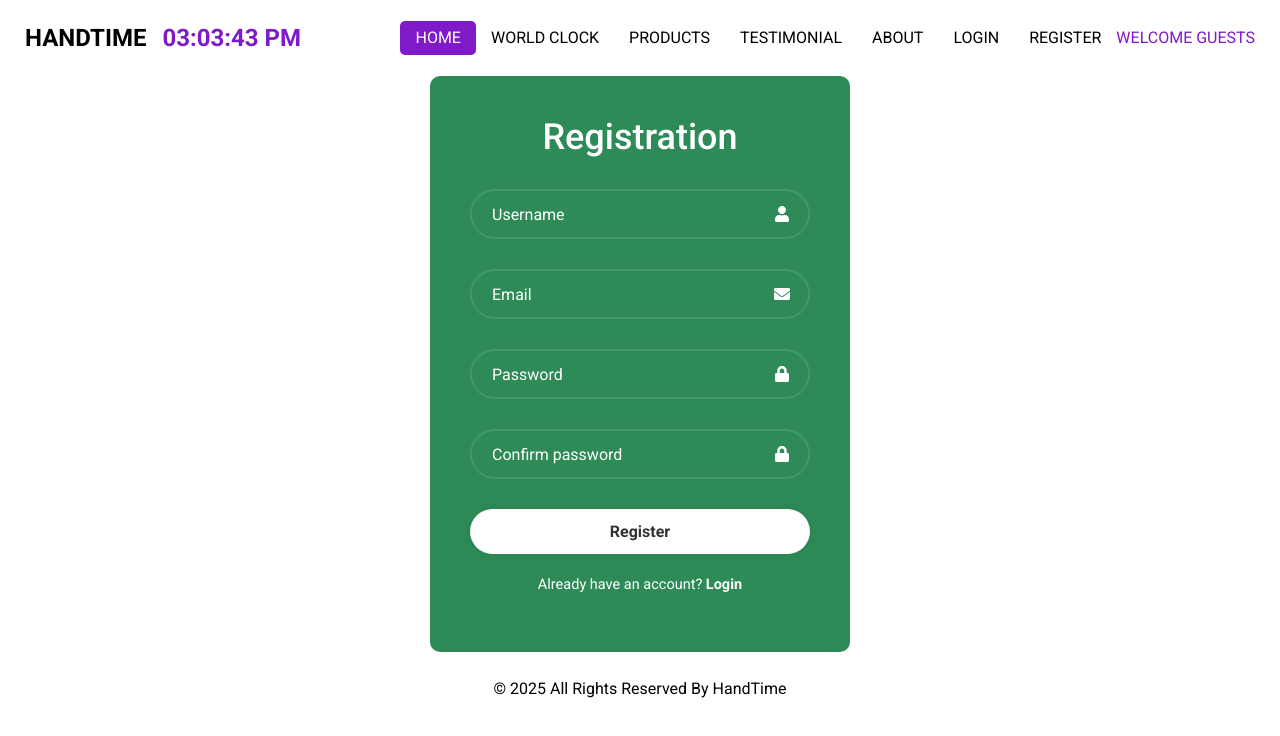
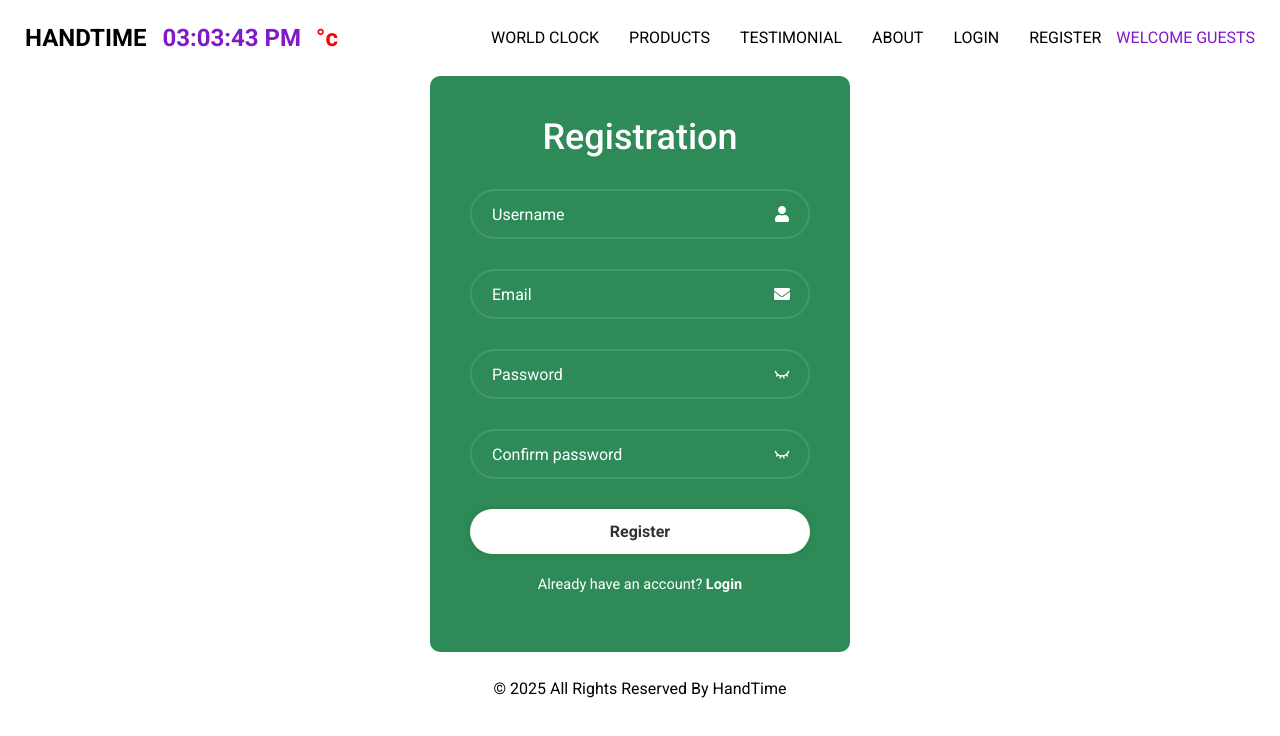
Before and after one commit to victornedelchev/handtime, a React (Vite) app in the folder client/: page /register in a window 1280 px wide. Shown: the top 736 px of the page. Built offline with nearby package versions, Linux system fonts and the light colour scheme; no server answers.

Commit message:
Add Weather component

```diff
--- a/client/src/components/header/Header.jsx
+++ b/client/src/components/header/Header.jsx
@@ -4,6 +4,7 @@ import { Link } from "react-router-dom";
 
 import { AuthContext } from "../../contexts/authContext";
 import DigitalClock from "../digitalClock/DigitalClock";
+import Weather from "../weather/Weather";
 
 export default function Header() {
   const { username, isAuthenticated } = useContext(AuthContext);
@@ -17,6 +18,8 @@ export default function Header() {
           </Link>
 
           <DigitalClock />
+
+          <Weather />
 
           <button
             className="navbar-toggler"
@@ -32,11 +35,11 @@ export default function Header() {
 
           <div className="collapse navbar-collapse" id="navbarSupportedContent">
             <ul className="navbar-nav  ">
-              <li className="nav-item active">
+              {/* <li className="nav-item active">
                 <Link className="nav-link" to="/">
                   Home <span className="sr-only">(current)</span>
                 </Link>
-              </li>
+              </li> */}
               <li className="nav-item">
                 <Link className="nav-link" to="/world-clock">
                   World Clock
--- a/client/src/components/register/Register.jsx
+++ b/client/src/components/register/Register.jsx
@@ -3,8 +3,10 @@ import { useState } from "react";
 import { Link, useNavigate } from "react-router-dom";
 
 import { FaUser, FaLock, FaEnvelope } from "react-icons/fa";
+import { LuEye, LuEyeClosed } from "react-icons/lu";
 
 import "./Register.css";
+
 import { useRegister } from "../../hooks/useAuth";
 import useForm from "../../hooks/useForm";
 import { isValidEmail } from "../../utils/validation";
@@ -13,6 +15,8 @@ const initialValues = { username: "", email: "", password: "", rePassword: "" };
 
 export default function Register() {
   const [error, setError] = useState("");
+  const [isVisiblePassword, setIsVisiblePassword] = useState(false);
+  const [isVisibleRePassword, setIsVisibleRePassword] = useState(false);
   const navigate = useNavigate();
 
   const register = useRegister();
@@ -25,9 +29,9 @@ export default function Register() {
     if (!values.username) {
       return setError("Username is required!");
     } else if (values.username.length < 3) {
-      return setError("Username must be at least 3 characters long!")
+      return setError("Username must be at least 3 characters long!");
     } else if (values.username.length > 15) {
-      return setError("Username cannot exceed more than 15 characters!")
+      return setError("Username cannot exceed more than 15 characters!");
     }
 
     if (!values.email) {
@@ -39,17 +43,17 @@ export default function Register() {
     if (!values.password) {
       return setError("Password is required!");
     } else if (values.password.length < 4) {
-      return setError("Password must be at least 4 characters long!")
+      return setError("Password must be at least 4 characters long!");
     } else if (values.password.length > 15) {
-      return setError("Password cannot exceed more than 15 characters!")
+      return setError("Password cannot exceed more than 15 characters!");
     }
 
     if (!values.rePassword) {
       return setError("Confirm Password is required!");
     } else if (values.rePassword.length < 4) {
-      return setError("Confirm password must be at least 4 characters long!")
+      return setError("Confirm password must be at least 4 characters long!");
     } else if (values.rePassword.length > 15) {
-      return setError("Confirm password exceed more than 15 characters!")
+      return setError("Confirm password exceed more than 15 characters!");
     }
 
     try {
@@ -69,6 +73,14 @@ export default function Register() {
     initialValues,
     registerHandler
   );
+
+  const togglePasswordVisibility = () => {
+    setIsVisiblePassword((isVisible) => !isVisible);
+  };
+
+  const toggleRePasswordVisibility = () => {
+    setIsVisibleRePassword((isVisible) => !isVisible);
+  };
 
   return (
     <div className="wrapper">
@@ -97,23 +109,37 @@ export default function Register() {
           </div>
           <div className="input-box">
             <input
-              type="password"
+              type={isVisiblePassword ? "text" : "password"}
               placeholder="Password"
               name="password"
               value={formValues.password}
               onChange={changeHandler}
             />
-            <FaLock className="icon" />
+            {isVisiblePassword ? (
+              <LuEye className="icon" onClick={togglePasswordVisibility} />
+            ) : (
+              <LuEyeClosed
+                className="icon"
+                onClick={togglePasswordVisibility}
+              />
+            )}
           </div>
           <div className="input-box">
             <input
-              type="password"
+              type={isVisibleRePassword ? "text" : "password"}
               placeholder="Confirm password"
               name="rePassword"
               value={formValues.rePassword}
               onChange={changeHandler}
             />
-            <FaLock className="icon" />
+            {isVisibleRePassword ? (
+              <LuEye className="icon" onClick={toggleRePasswordVisibility} />
+            ) : (
+              <LuEyeClosed
+                className="icon"
+                onClick={toggleRePasswordVisibility}
+              />
+            )}
           </div>
           {error && (
             <p
--- /dev/null
+++ b/client/src/components/weather/Weather.css
@@ -0,0 +1,5 @@
+.temperature {
+    margin-left: 15px;
+    font-weight: bold;
+    font-size: 24px;
+}
--- /dev/null
+++ b/client/src/components/weather/Weather.jsx
@@ -0,0 +1,73 @@
+import { useEffect, useState } from "react";
+
+import "./Weather.css";
+
+import clear_icon from "../../assets/clear.png";
+import cloud_icon from "../../assets/cloud.png";
+import drizzle_icon from "../../assets/drizzle.png";
+import humidity_icon from "../../assets/humidity.png";
+import rain_icon from "../../assets/rain.png";
+import snow_icon from "../../assets/snow.png";
+import wind_icon from "../../assets/wind.png";
+
+export default function Weather() {
+  const [weatherData, setWeatherData] = useState(false);
+
+  const icons = {
+    "01d": clear_icon,
+    "01n": clear_icon,
+    "02d": cloud_icon,
+    "02n": cloud_icon,
+    "03d": cloud_icon,
+    "03n": cloud_icon,
+    "04d": drizzle_icon,
+    "04n": drizzle_icon,
+    "09d": rain_icon,
+    "09n": rain_icon,
+    "10d": rain_icon,
+    "10n": rain_icon,
+    "13d": snow_icon,
+    "13n": snow_icon,
+  };
+
+  const getWeather = async (city) => {
+    try {
+      const url = `https://api.openweathermap.org/data/2.5/weather?q=${city}&units=metric&appid=${
+        import.meta.env.VITE_APP_ID
+      }`;
+      const response = await fetch(url);
+      const data = await response.json();
+
+      const icon = data.weather[0].icon || clear_icon;
+
+      setWeatherData({
+        humidity: data.main.humidity,
+        winSpeed: data.wind.speed,
+        temperature: Math.floor(data.main.temp),
+        location: data.name,
+        icon: icon,
+      });
+    } catch (error) {
+      setWeatherData(false);
+      console.error(error);
+    }
+  };
+
+  useEffect(() => {
+    getWeather("Sofia");
+  }, []);
+
+  return (
+    <div>
+      <span
+        className="temperature"
+        style={
+          weatherData.temperature <= 15 ? { color: "blue" } : { color: "red" }
+        }
+      >
+        {weatherData.temperature}°c
+      </span>
+      <img src={weatherData.icon} alt="" className="weather-icon" />
+    </div>
+  );
+}
```
Also changed, not shown: 1 other file (tests, documents, lock files or other folders).
